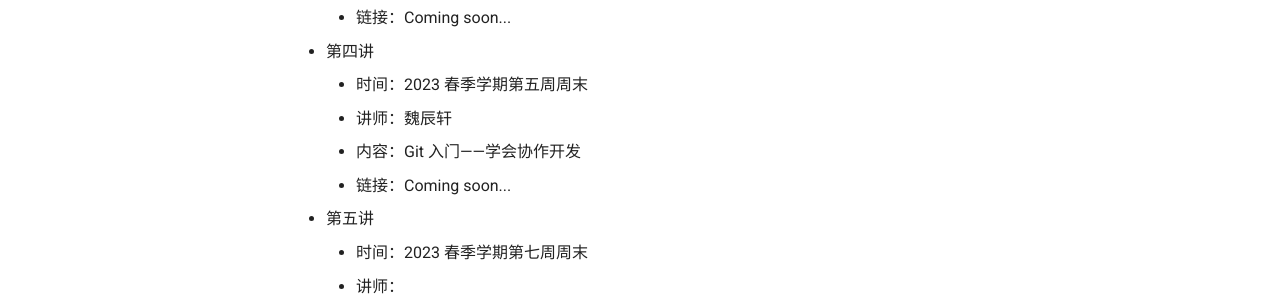
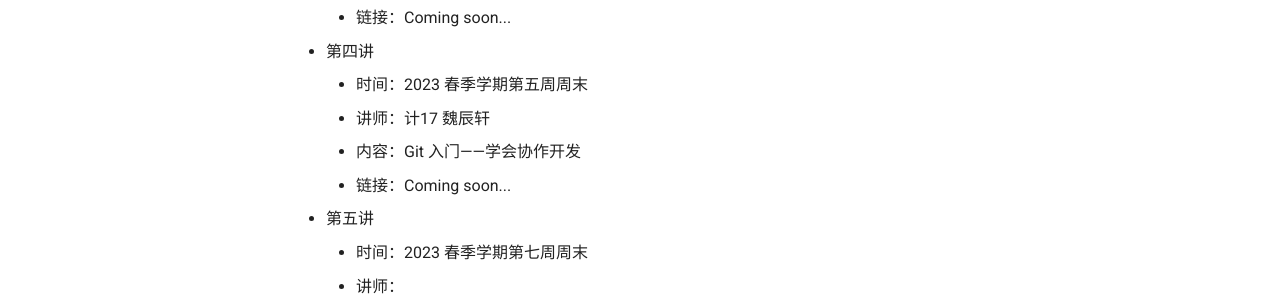
Before and after one commit to ChenMohan1010/basic-tutorial, an MkDocs documentation site: the page built from docs/courses/index.md, in a window 1280 px wide and 900 px high, scrolled down 597 px. Shown: the part 151-451 px from the top of the window. Built offline with MkDocs 1.6.1 and Material for MkDocs 9.7.7, drawn with Linux system fonts in a browser that asks for light colours; comment, search, counter and statistics services are not loaded.

Commit message:
add class for tutorior

```diff
--- a/docs/courses/index.md
+++ b/docs/courses/index.md
@@ -26,7 +26,7 @@
 * 第四讲
 
     * 时间：2023 春季学期第五周周末
-    * 讲师：魏辰轩
+    * 讲师：计17 魏辰轩
     * 内容：Git 入门——学会协作开发
     * 链接：Coming soon...
 
```
